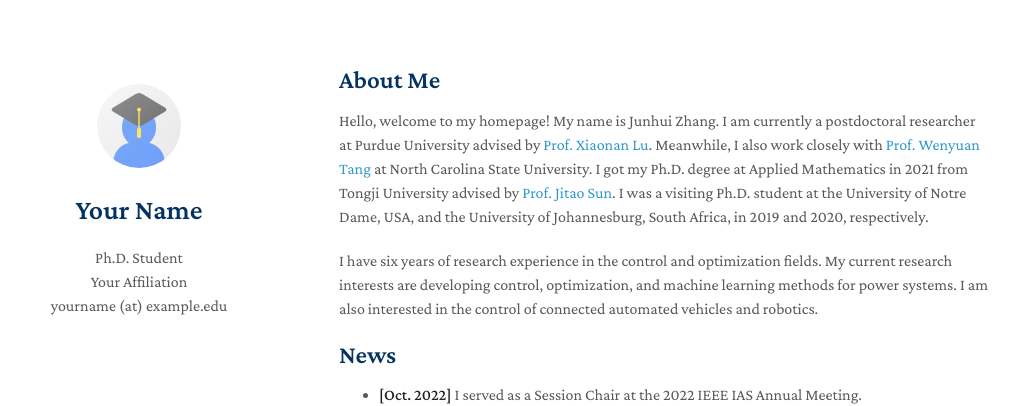
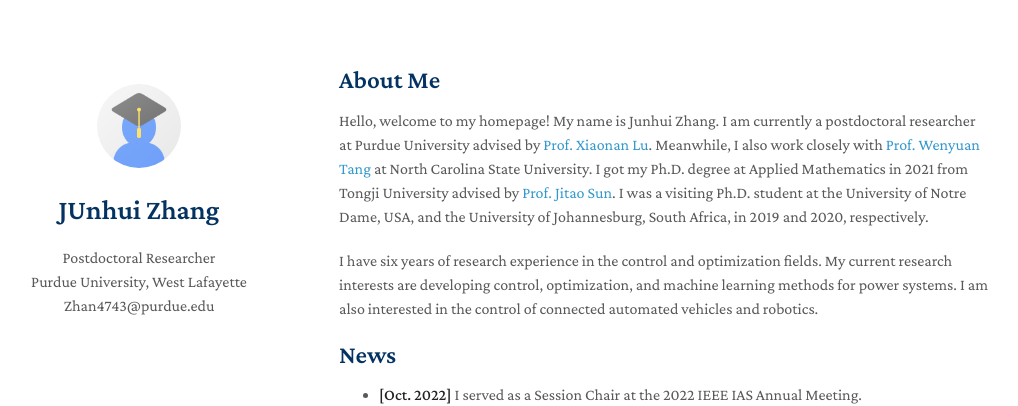
Before and after one commit to MrJUNHUIZHANG/Homepage, a Jekyll site: the page built from index.md, in a window 1280 px wide. Shown: the top 406 px of the page, without its empty margins (131-1149 px from the left). Built offline with Jekyll 4.4.1, drawn with Linux system fonts in a browser that asks for light colours; nearby versions of some CDN libraries; a style sheet for code colours, icons or effects is not loaded; our own code applies the rules of GitHub Pages for plain Markdown files.

Commit message:
Update _config.yml

```diff
--- a/_config.yml
+++ b/_config.yml
@@ -1,8 +1,8 @@
 # Basic Information
-title: Your Name
-position: Ph.D. Student
-affiliation: Your Affiliation
-email: yourname (at) example.edu
+title: JUnhui Zhang
+position: Postdoctoral Researcher
+affiliation: Purdue University, West Lafayette
+email: Zhan4743@purdue.edu
 
 # Search Engine Optimization (SEO)
 # The following information is used to improve the website traffic from search engines, e.g., Google.
@@ -12,9 +12,9 @@ canonical: https://minimal-light.yyliu.net/
 
 # Links
 # If you don't need one of them, you may delete the corresponding line.
-google_scholar: https://scholar.google.com/
-github_link: https://github.com/yaoyao-liu/minimal-light
-linkedin: https://www.linkedin.com/
+google_scholar: https://scholar.google.com.hk/citations?hl=en&user=ousT4akAAAAJ
+github_link: https://github.com/MrJUNHUIZHANG
+linkedin: https://www.linkedin.com/in/junhui-zhang-759490240/
 
 # Images (e.g., your profile picture and your website's favicon)
 # "favicon" and "favicon_dark" are used for the light and dark modes, respectively.
```
